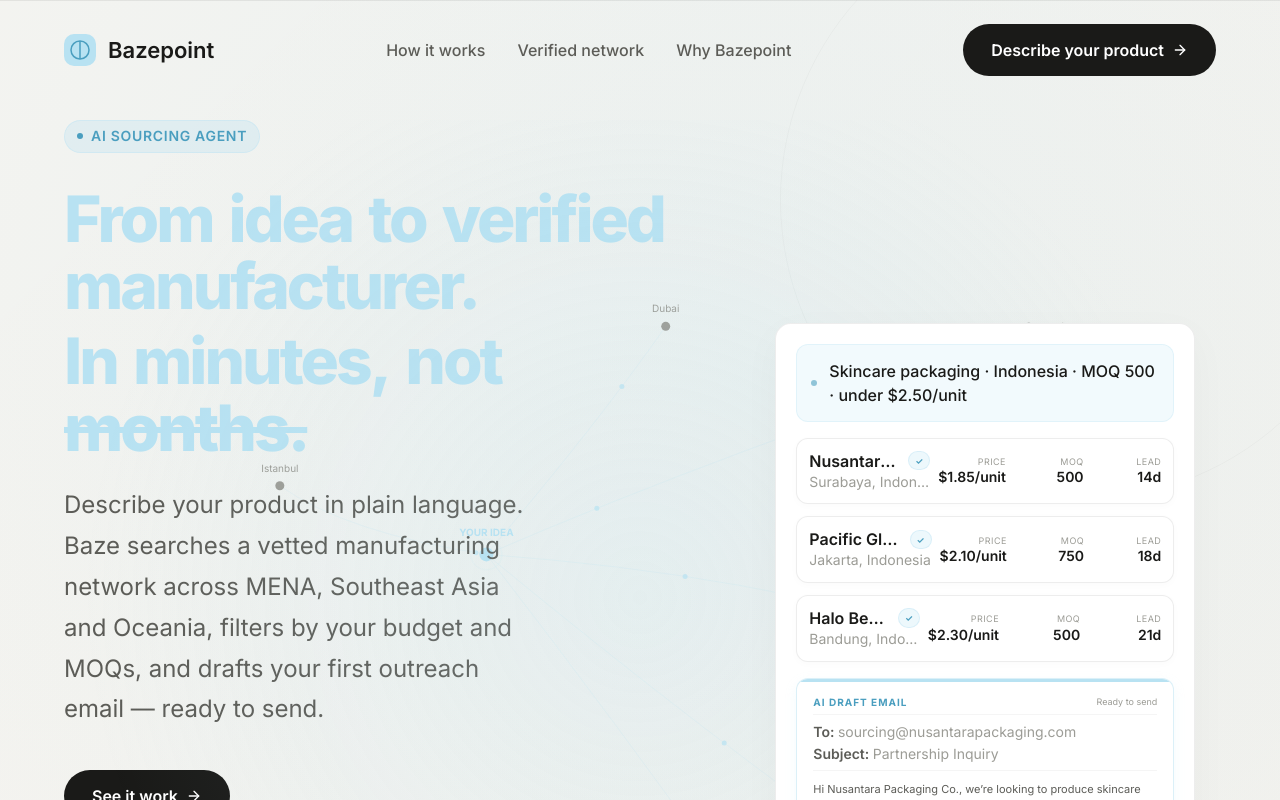
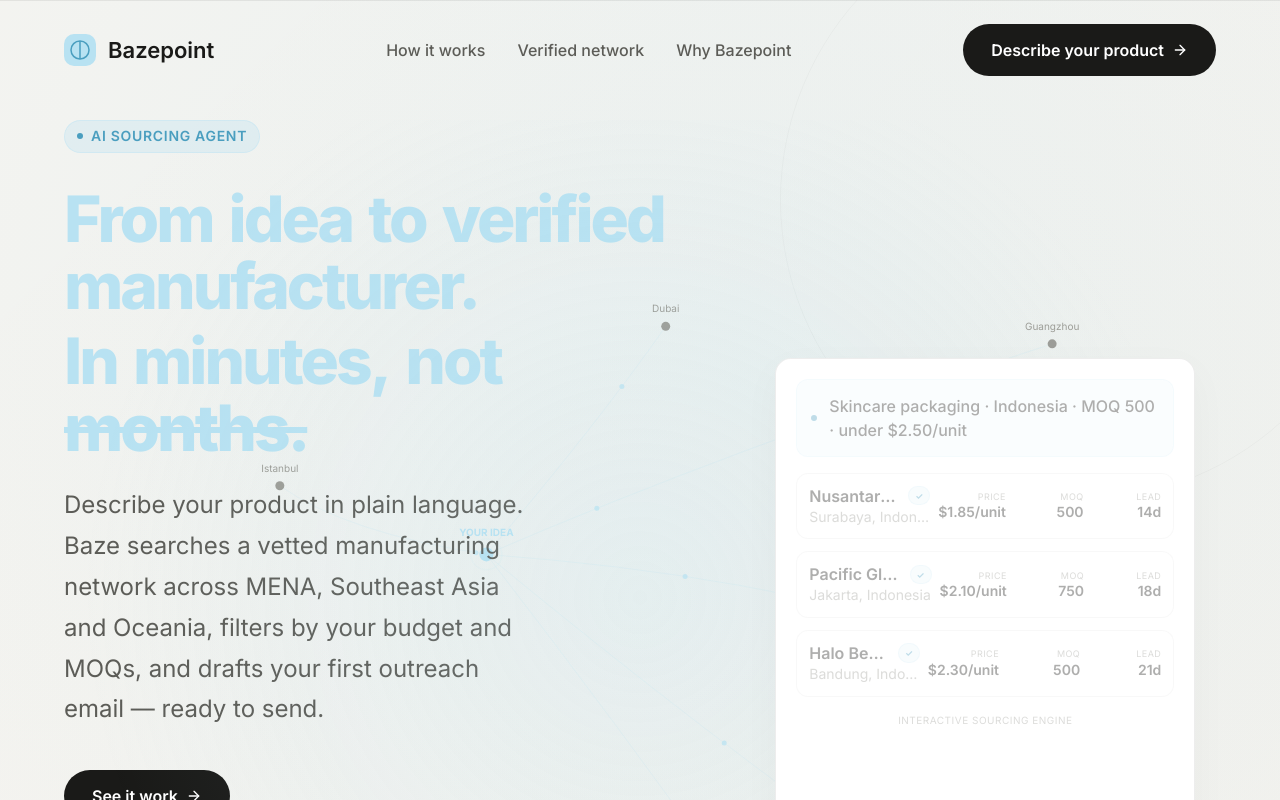
Before and after one commit to nikcygnusx1/Bazepoint-, a React (Vite) app: page / in a window 1280 px wide. Shown: the top 800 px of the page. Built offline with nearby package versions, Linux system fonts and the light colour scheme.

Commit message:
feat: sync PromptDemo with HeroVisual via events
Implement custom event communication between PromptDemo and HeroVisual to synchronize search state, results, and drafting UI.

```diff
--- a/src/components/HeroVisual.tsx
+++ b/src/components/HeroVisual.tsx
@@ -3,46 +3,110 @@
 
 export function HeroVisual() {
   const shouldReduceMotion = useReducedMotion();
+
+  // Real state wired to PromptDemo events
+  const [isSearching, setIsSearching] = useState(false);
+  const [hasResults, setHasResults] = useState(false);
+  const [draftIndex, setDraftIndex] = useState<number | null>(null);
+  const [briefText, setBriefText] = useState('Skincare packaging · Indonesia · MOQ 500 · under $2.50/unit');
+
   const [animStage, setAnimStage] = useState<'idle' | 'brief' | 'cards' | 'typing' | 'draft'>('idle');
 
+  // Custom Event Subscriptions
+  useEffect(() => {
+    const handleSearching = (e: Event) => {
+      const isSearch = (e as CustomEvent<boolean>).detail;
+      if (isSearch) {
+        setIsSearching(true);
+        setHasResults(false);
+        setDraftIndex(null);
+      } else {
+        setIsSearching(false);
+      }
+    };
+
+    const handleResults = () => {
+      setHasResults(true);
+      setIsSearching(false);
+    };
+
+    const handleReset = () => {
+      setHasResults(false);
+      setIsSearching(false);
+      setDraftIndex(null);
+      setBriefText('Skincare packaging · Indonesia · MOQ 500 · under $2.50/unit');
+    };
+
+    const handleDraftOpen = (e: Event) => {
+      const detail = (e as CustomEvent<{ index: number }>).detail;
+      setDraftIndex(detail.index);
+      setHasResults(true);
+    };
+
+    const handleDraftClose = () => {
+      setDraftIndex(null);
+    };
+
+    const handleBrief = (e: Event) => {
+      const detail = (e as CustomEvent<string>).detail;
+      setBriefText(detail);
+    };
+
+    window.addEventListener('demo-searching', handleSearching);
+    window.addEventListener('demo-results', handleResults);
+    window.addEventListener('demo-reset', handleReset);
+    window.addEventListener('demo-draft-open', handleDraftOpen);
+    window.addEventListener('demo-draft-close', handleDraftClose);
+    window.addEventListener('demo-brief', handleBrief);
+
+    return () => {
+      window.removeEventListener('demo-searching', handleSearching);
+      window.removeEventListener('demo-results', handleResults);
+      window.removeEventListener('demo-reset', handleReset);
+      window.removeEventListener('demo-draft-open', handleDraftOpen);
+      window.removeEventListener('demo-draft-close', handleDraftClose);
+      window.removeEventListener('demo-brief', handleBrief);
+    };
+  }, []);
+
+  // State Machine Transitions
   useEffect(() => {
     if (shouldReduceMotion) {
-      setAnimStage('draft');
+      if (draftIndex !== null) {
+        setAnimStage('draft');
+      } else if (hasResults) {
+        setAnimStage('cards');
+      } else if (isSearching) {
+        setAnimStage('brief');
+      } else {
+        setAnimStage('idle');
+      }
       return;
     }
 
-    let active = true;
+    if (isSearching) {
+      setAnimStage('brief');
+      const t = setTimeout(() => {
+        setAnimStage('cards');
+      }, 500);
+      return () => clearTimeout(t);
+    }
 
-    const runSequence = async () => {
-      while (active) {
-        setAnimStage('idle');
-        await new Promise((resolve) => setTimeout(resolve, 200));
-        if (!active) break;
+    if (hasResults) {
+      if (draftIndex !== null) {
+        setAnimStage('typing');
+        const t = setTimeout(() => {
+          setAnimStage('draft');
+        }, 750);
+        return () => clearTimeout(t);
+      } else {
+        setAnimStage('cards');
+      }
+      return;
+    }
 
-        setAnimStage('brief');
-        await new Promise((resolve) => setTimeout(resolve, 1400));
-        if (!active) break;
-
-        setAnimStage('cards');
-        await new Promise((resolve) => setTimeout(resolve, 2200));
-        if (!active) break;
-
-        setAnimStage('typing');
-        await new Promise((resolve) => setTimeout(resolve, 1500));
-        if (!active) break;
-
-        setAnimStage('draft');
-        await new Promise((resolve) => setTimeout(resolve, 3800));
-        if (!active) break;
-      }
-    };
-
-    runSequence();
-
-    return () => {
-      active = false;
-    };
-  }, [shouldReduceMotion]);
+    setAnimStage('idle');
+  }, [isSearching, hasResults, draftIndex, shouldReduceMotion]);
 
   const showBrief = ['brief', 'cards', 'typing', 'draft'].includes(animStage);
   const showCards = ['cards', 'typing', 'draft'].includes(animStage);
@@ -71,6 +135,9 @@
     }
   ];
 
+  const selectedManu = MANU_CARDS[draftIndex !== null ? draftIndex : 0] || MANU_CARDS[0];
+  const truncatedBrief = briefText.length > 60 ? briefText.slice(0, 57) + '...' : briefText;
+
   return (
     <div className="w-full h-full min-h-[420px] flex items-center justify-center p-4">
       {/* Background decoration: subtle grid or glow */}
@@ -81,7 +148,56 @@
         style={{ backgroundColor: 'var(--color-bz-surface)' }}
       >
         <AnimatePresence mode="wait">
-          {animStage !== 'idle' && (
+          {animStage === 'idle' ? (
+            <div key="idle-state" className="w-full h-full flex flex-col justify-between opacity-35 filter blur-[0.2px] pointer-events-none select-none">
+              <div>
+                {/* Brief */}
+                <div className="flex items-center gap-3 p-3.5 bg-[rgba(184,226,242,0.18)] border border-[rgba(184,226,242,0.3)] rounded-xl">
+                  <div className="w-1.5 h-1.5 rounded-full bg-[#4A9EBF] flex-shrink-0"></div>
+                  <span className="text-xs md:text-sm font-body font-medium text-[#1A1A18] text-left leading-normal">
+                    Skincare packaging · Indonesia · MOQ 500 · under $2.50/unit
+                  </span>
+                </div>
+                {/* Cards */}
+                <div className="space-y-3 mt-4">
+                  {MANU_CARDS.map((card) => (
+                    <div
+                      key={card.name}
+                      className="bg-white border border-[var(--color-bz-border)] rounded-xl p-3 flex items-center justify-between"
+                    >
+                      <div className="flex flex-col text-left mr-2 min-w-0">
+                        <div className="flex items-center gap-1.5 mb-0.5 min-w-0">
+                          <span className="text-xs md:text-sm font-body font-semibold text-[#1A1A18] truncate leading-tight">{card.name}</span>
+                          <span className="inline-flex items-center gap-0.5 px-1.5 py-0.5 rounded-full text-[9px] font-bold font-body text-[#4A9EBF] bg-[rgba(184,226,242,0.25)] border border-[rgba(184,226,242,0.4)] flex-shrink-0">
+                            ✓
+                          </span>
+                        </div>
+                        <span className="text-[10px] md:text-xs font-body text-[#9C9C96] truncate">{card.location}</span>
+                      </div>
+
+                      <div className="grid grid-cols-3 gap-x-2.5 text-right flex-shrink-0">
+                        <div>
+                          <div className="text-[9px] font-body text-[#9C9C96] uppercase tracking-wider">Price</div>
+                          <div className="text-[10px] md:text-xs font-body font-semibold text-[#1A1A18]">{card.price}</div>
+                        </div>
+                        <div>
+                          <div className="text-[9px] font-body text-[#9C9C96] uppercase tracking-wider">MOQ</div>
+                          <div className="text-[10px] md:text-xs font-body font-semibold text-[#1A1A18]">{card.moq}</div>
+                        </div>
+                        <div>
+                          <div className="text-[9px] font-body text-[#9C9C96] uppercase tracking-wider">Lead</div>
+                          <div className="text-[10px] md:text-xs font-body font-semibold text-[#1A1A18]">{card.lead}</div>
+                        </div>
+                      </div>
+                    </div>
+                  ))}
+                </div>
+              </div>
+              <div className="text-center pt-4 text-[10px] text-[#9C9C96] font-body tracking-wider uppercase">
+                Interactive Sourcing Engine
+              </div>
+            </div>
+          ) : (
             <motion.div
               key="inner-sequence"
               initial={{ opacity: 1 }}
@@ -103,7 +219,7 @@
                     >
                       <div className="w-1.5 h-1.5 rounded-full bg-[#4A9EBF] flex-shrink-0 animate-pulse"></div>
                       <span className="text-xs md:text-sm font-body font-medium text-[#1A1A18] text-left leading-normal">
-                        Skincare packaging · Indonesia · MOQ 500 · under $2.50/unit
+                        {truncatedBrief}
                       </span>
                     </motion.div>
                   )}
@@ -120,7 +236,7 @@
                           animate={{ opacity: 1, y: 0 }}
                           exit={{ opacity: 0, y: -8 }}
                           transition={{ duration: 0.4, delay: idx * 0.12, ease: [0.16, 1, 0.3, 1] }}
-                          className="bg-white border border-[var(--color-bz-border)] rounded-xl p-3 flex items-center justify-between shadow-[0_2px_8px_rgba(0,0,0,0.02)]"
+                          className={`bg-white border border-[var(--color-bz-border)] rounded-xl p-3 flex items-center justify-between shadow-[0_2px_8px_rgba(0,0,0,0.02)] transition-all duration-300 ${draftIndex === idx ? 'ring-2 ring-[rgba(184,226,242,0.6)] border-[#B8E2F2]' : ''}`}
                         >
                           <div className="flex flex-col text-left mr-2 min-w-0">
                             <div className="flex items-center gap-1.5 mb-0.5 min-w-0">
@@ -196,13 +312,13 @@
                       </div>
                       <div className="text-[10px] md:text-xs font-body text-[#1A1A18] space-y-1">
                         <p className="font-semibold text-[#5C5C57]">
-                          To: <span className="font-normal text-[#9C9C96]">sourcing@nusantarapackaging.com</span>
+                          To: <span className="font-normal text-[#9C9C96]">sourcing@{selectedManu.name.toLowerCase().replace(/\s+/g, '')}.com</span>
                         </p>
                         <p className="font-semibold text-[#5C5C57] pb-1.5 border-b border-[rgba(0,0,0,0.04)]">
                           Subject: <span className="font-normal text-[#9C9C96]">Partnership Inquiry</span>
                         </p>
                         <p className="text-[#5C5C57] leading-relaxed pt-1.5 whitespace-pre-line text-[9px] md:text-[11px]">
-                          Hi Nusantara Packaging Co., we’re looking to produce skincare bottles at ~500 units.
+                          Hi {selectedManu.name.split(' ')[0]} Team, we’re looking to produce {truncatedBrief}.
                           Could you share your current pricing and capacity for this volume?
                         </p>
                       </div>
```
Also changed, not shown: src/components/PromptDemo.tsx (+59 -23 lines).
